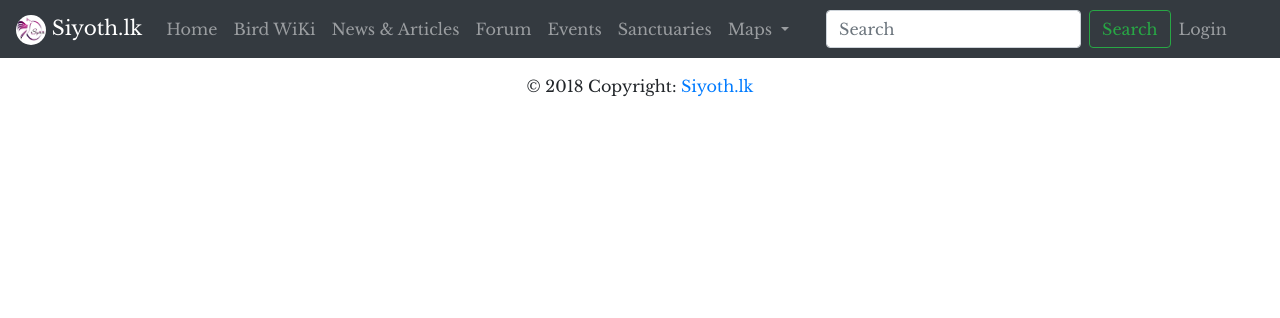
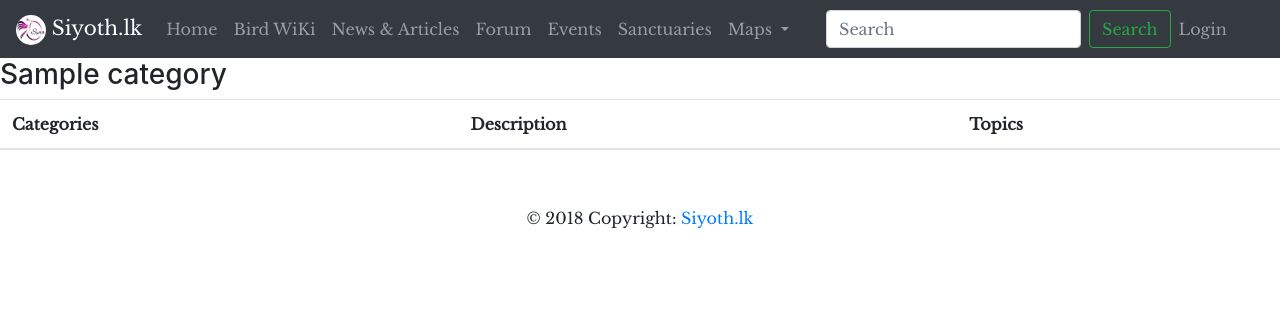
Before and after one commit to kusalkw/siyothlk, a CodeIgniter app: page /database/index.php/home/forum in a window 1280 px wide. Shown: the top 318 px of the page. Run offline with CodeIgniter, Linux system fonts and the light colour scheme; tables that the repository leaves empty or names only in its code hold one stand-in row (values such as "Sample post"); lists and menus that the app fills with data are empty; some libraries are stand-ins or nearby versions.

Commit message:
first page of the forum section created

```diff
--- a/application/controllers/home.php
+++ b/application/controllers/home.php
@@ -60,7 +60,19 @@
     }
 
     public function forum(){
-	    $this->load->view('forum');
+
+        $this->load->model('Model_Forum');
+        $result['cats'] = $this->Model_Forum->get_categories();
+        $result['subcats'] = $this->Model_Forum->get_subcategories();
+
+        if($result!=false) {
+
+            $this->load->view('forum', $result);
+
+        }
+        else {
+            echo "Something went wrong !";
+        }
     }
 
 }
--- /dev/null
+++ b/application/models/Model_Forum.php
@@ -0,0 +1,34 @@
+<?php
+/**
+ * Created by PhpStorm.
+ * User: ylmat
+ * Date: 11/16/2018
+ * Time: 11:34 PM
+ */
+
+class Model_Forum extends CI_Model {
+
+    public function get_categories() {
+
+        $query = $this->db->query("SELECT cat_id , cat_title FROM forum_category;");
+
+        if($query->num_rows()>0) {
+            foreach ($query->result() as $row) {
+                $data[] = $row;
+            }
+            return $data;
+        }
+    }
+
+    public function get_subcategories() {
+
+        $query = $this->db->query("SELECT parent_id , subcat_title , subcat_description FROM forum_subcategory;");
+
+        if($query->num_rows()>0) {
+            foreach ($query->result() as $row) {
+                $data[] = $row;
+            }
+            return $data;
+        }
+    }
+}
--- a/application/views/forum.php
+++ b/application/views/forum.php
@@ -1,3 +1,31 @@
 <?php include 'header.php' ?>
 
+<?php foreach ($cats as $Data1) {?>
+    <h3><?php echo $Data1->cat_title;?></h3>
+    <table class="table table-striped">
+        <thead>
+        <tr>
+            <th scope="col">Categories</th>
+            <th scope="col">Description</th>
+            <th scope="col">Topics</th>
+        </tr>
+        </thead>
+        <tbody>
+        <?php foreach ($subcats as $Data2) {
+            if ($Data1->cat_id == $Data2->parent_id) {?>
+
+
+
+                <tr>
+                    <td><?php echo $Data2->subcat_title;?></td>
+                    <td><?php echo $Data2->subcat_description;?></td>
+                    <td>0</td>
+                </tr>
+            <?php }?>
+        <?php }?>
+        </tbody>
+    </table>
+    <br>
+<?php }?>
+
 <?php include 'footer.php' ?>
```
Also changed, not shown: application/views/forum_topic.php (added, +7 -0 lines).
